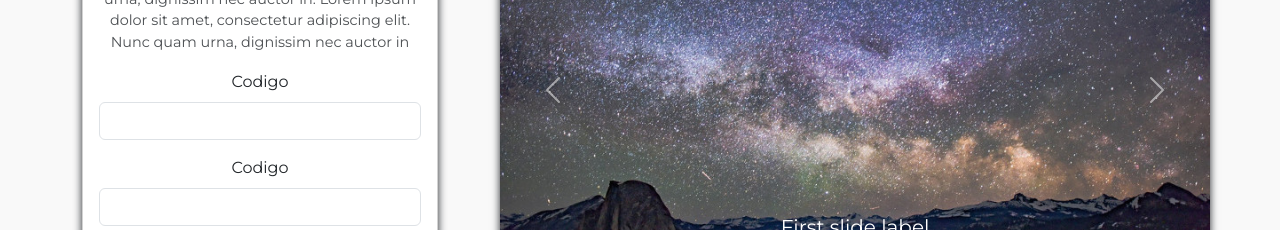
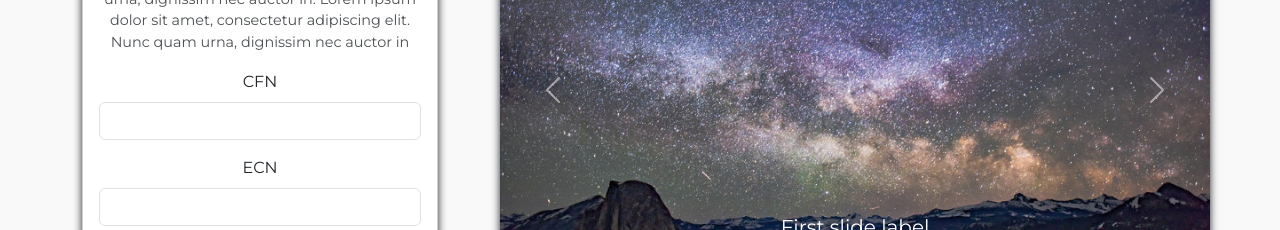
Before and after one commit to StipGod/Bolumbia-Web-Solution, a React (Create React App) app in the folder census-form-app/: page / in a window 1280 px wide. Shown: the part 355-585 px from the top of the page. Built offline with nearby package versions, Linux system fonts and the light colour scheme.

Commit message:
front update

```diff
--- a/census-form-app/src/components/Auth.js
+++ b/census-form-app/src/components/Auth.js
@@ -13,25 +13,25 @@ export default function Login() {
                     <form style={{ borderTopColor: "var(--bs-emphasis-color)" }}>
                     <div className="mb-3">
                         <label className="form-label" for="email">
-                        Codigo
+                        CFN
                         </label>
                         <input
                         className="form-control item"
-                        type="codigo"
-                        id="codigo"
-                        name="codigo"
+                        type="CFN"
+                        id="CFN"
+                        name="CFN"
                         data-bs-theme="light"
                         />
                     </div>
                     <div className="mb-3">
                         <label className="form-label" for="password">
-                        Codigo
+                        ECN
                         </label>
                         <input
                         className="form-control"
-                        type="password"
-                        id="password"
-                        name="password"
+                        type="ECN"
+                        id="ECN"
+                        name="ECN"
                         data-bs-theme="light"
                         />
                     </div>
--- a/census-form-app/src/components/LoginForm/AuthLogin.js
+++ b/census-form-app/src/components/LoginForm/AuthLogin.js
@@ -8,11 +8,11 @@ const AuthLogin = (event) => {
     const data = new FormData(event.currentTarget);
     // Crear el objeto de usuario
     const formUser = {
-        codigo: data.get("codigo"),
-        password: data.get("password"),
+        CFN: data.get("CFN"),
+        ECN: data.get("ECN"),
     }
     // Crear el usuario
-    signInWithEmailAndPassword(auth, formUser.codigo, formUser.password)
+    signInWithEmailAndPassword(auth, formUser.CFN, formUser.ECN)
         .then(() => {
             // Limpiar el formulario
             event.target.reset();
```
